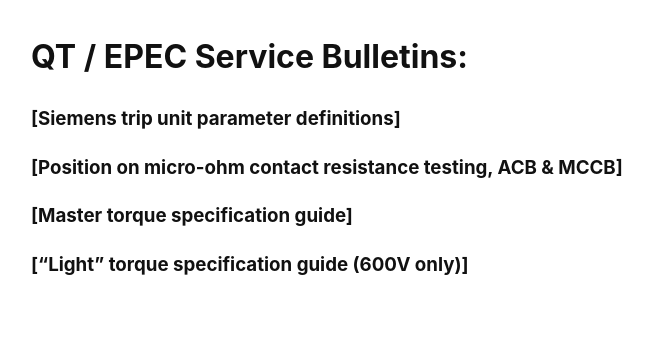
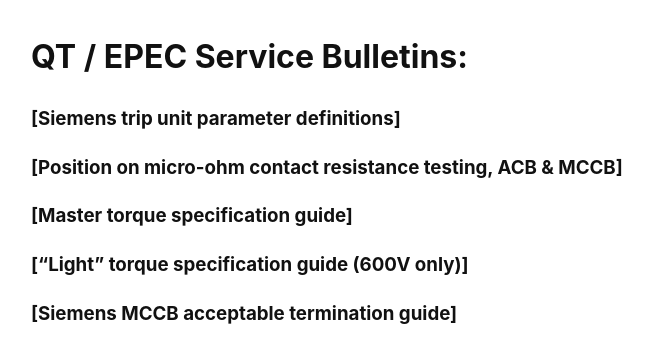
Before and after one commit to epecsupport/Service, a Jekyll site: the page built from bulletins.md, in a window 1280 px wide. Shown: the top 363 px of the page, without its empty margins (109-762 px from the left). Built offline with Jekyll 4.4.1, drawn with Linux system fonts in a browser that asks for light colours; our own code applies the rules of GitHub Pages for plain Markdown files.

Commit message:
Update bulletins.md

```diff
--- a/bulletins.md
+++ b/bulletins.md
@@ -7,3 +7,5 @@
 ### [Master torque specification guide]
 
 ### ["Light" torque specification guide (600V only)]
+
+### [Siemens MCCB acceptable termination guide]
```
